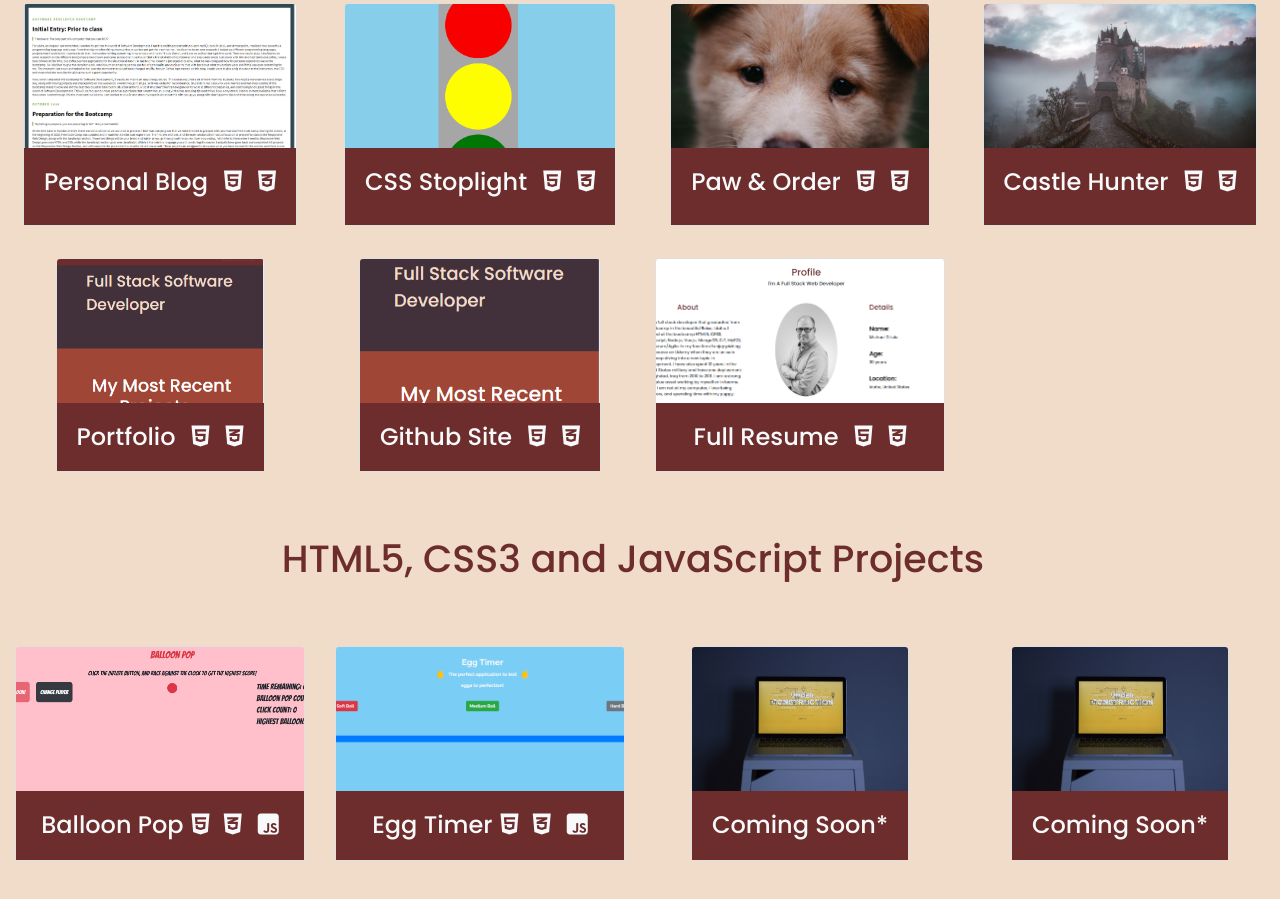
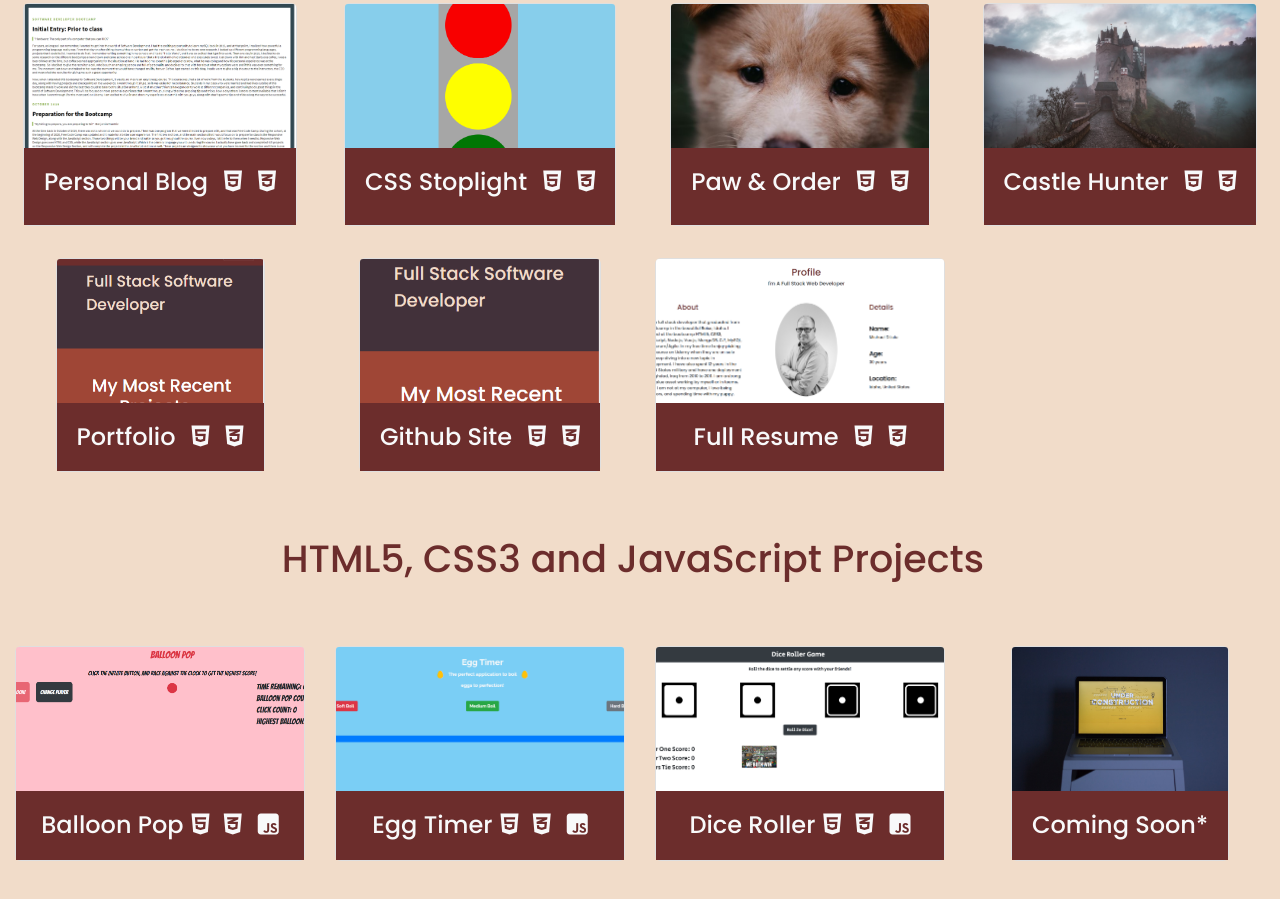
Before and after one commit to michaeldilulo/Personal-Resume, a plain HTML site: page index.html in a window 1280 px wide. Shown: the part 11086-11985 px from the top of the page. Drawn offline with nearby package versions, Linux system fonts and the light colour scheme.

Commit message:
img add, dice roll <a> tag update. Live Push

```diff
--- a/index.html
+++ b/index.html
@@ -1665,10 +1665,11 @@
                     </div>
                     <div class="col-md-3 d-flex justify-content-center pt-3 pb-3">
                         <div class="card">
-                            <a href="#" target="_blank" class="text-light">
-                                <img src="underconstruction.jpg" class="card-img-top" alt="Coming Soon, Construction">
+                            <a href="http://snl.gamediceroller.surge.sh/" target="_blank" class="text-light">
+                                <img src="diceroller.PNG" class="card-img-top" alt="Dice Game to play with friends">
                                 <div class="card-body d-flex justify-content-center">
-                                    <h4 class="card-text">Coming Soon*
+                                    <h4 class="card-text">Dice Roller<i class="fab fa-html5 ml-2"></i>
+                                        <i class="fab fa-css3-alt ml-2"></i><i class="fab fa-js-square ml-3"></i>
                                     </h4>
                                 </div>
                             </a>
@@ -1745,7 +1746,7 @@
                                 <img src="underconstruction.jpg" class="card-img-top"
                                     alt="Under Construction Picture, Coming Soon">
                                 <div class="card-body d-flex justify-content-center">
-                                    <h4 class="card-text">Coming Soon**
+                                    <h4 class="card-text">Coming Soon*
                                     </h4>
                                 </div>
                             </a>
```
Also changed, not shown: diceroller.PNG (added).
